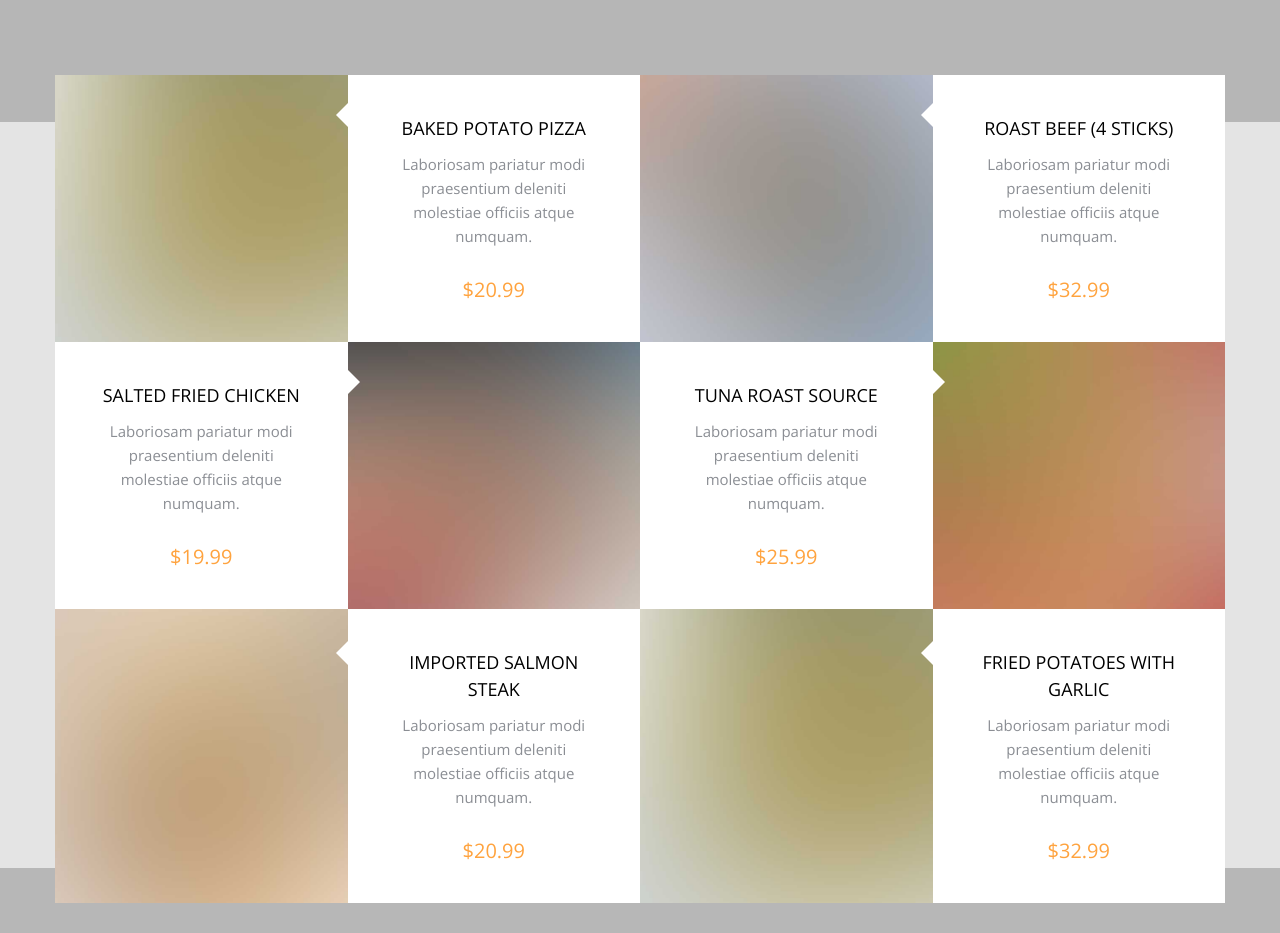
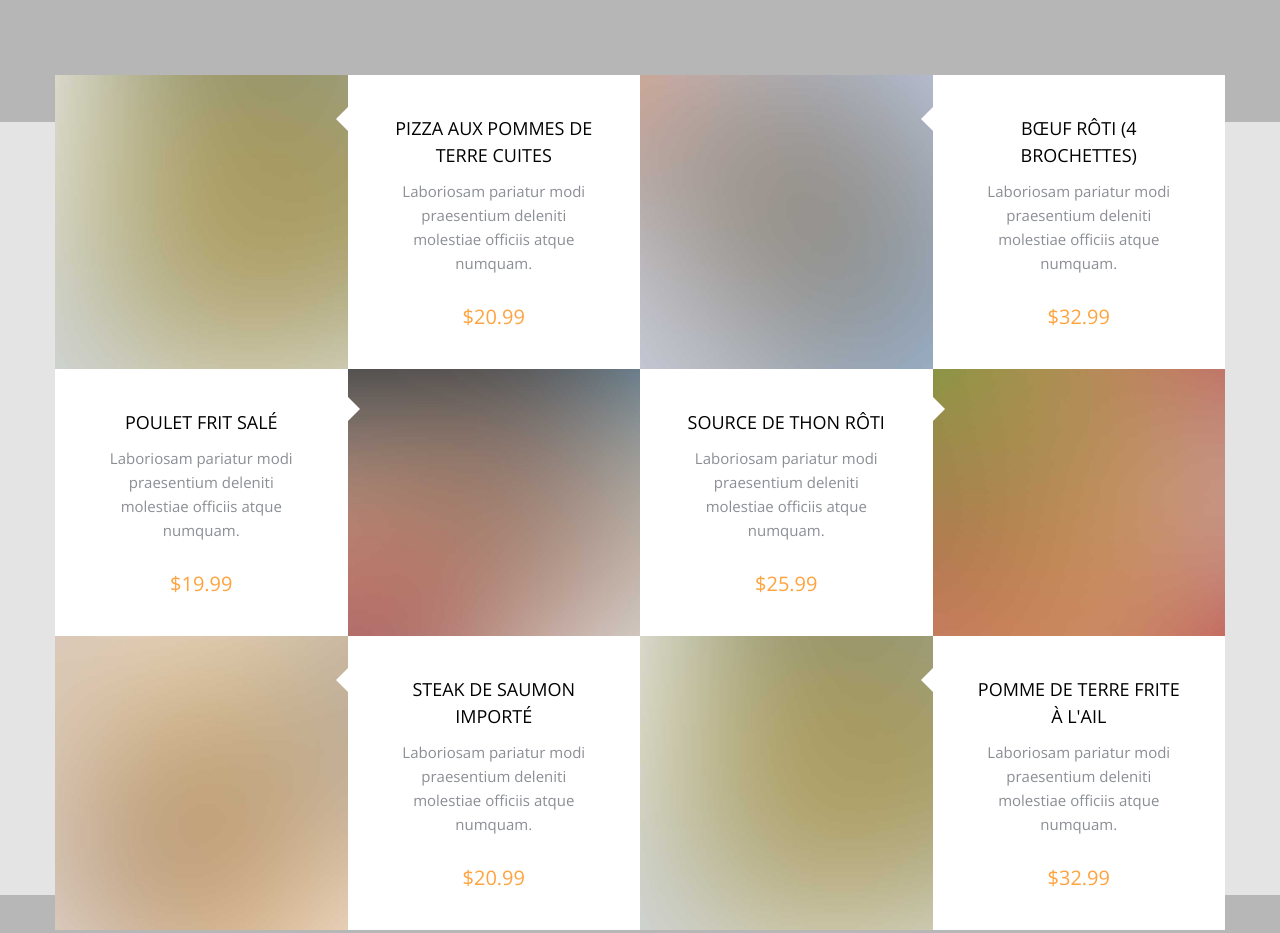
Before and after one commit to NguyenHuyHoangRennes2/SiteResto, a website: page resto/index.html in a window 1280 px wide. Shown: the part 1822-2755 px from the top of the page. Drawn offline with nearby package versions, Linux system fonts and the light colour scheme; files whose address does not match are found by name.

Commit message:
Changement le nom de chaque menu

```diff
--- a/resto/index.html
+++ b/resto/index.html
@@ -132,7 +132,7 @@
               <div class="probootstrap-cell probootstrap-animate" data-animate-effect="fadeIn">
                 <div class="image" style="background-image: url(img/img_square_1.jpg);"></div>
                 <div class="text text-center">
-                  <h3>Baked Potato Pizza</h3>
+                  <h3>Pizza aux pommes de terre cuites</h3>
                   <p>Laboriosam pariatur modi praesentium deleniti molestiae officiis atque numquam.</p>
                   <p class="price">$20.99</p>
                 </div>
@@ -140,7 +140,7 @@
               <div class="probootstrap-cell reverse probootstrap-animate" data-animate-effect="fadeIn">
                 <div class="image" style="background-image: url(img/img_square_2.jpg);"></div>
                 <div class="text text-center">
-                  <h3>Salted Fried Chicken</h3>
+                  <h3>Poulet frit salé</h3>
                   <p>Laboriosam pariatur modi praesentium deleniti molestiae officiis atque numquam.</p>
                   <p class="price">$19.99</p>
                 </div>
@@ -148,7 +148,7 @@
               <div class="probootstrap-cell probootstrap-animate" data-animate-effect="fadeIn">
                 <div class="image" style="background-image: url(img/img_square_3.jpg);"></div>
                 <div class="text text-center">
-                  <h3>Imported Salmon Steak</h3>
+                  <h3>Steak de Saumon importé</h3>
                   <p>Laboriosam pariatur modi praesentium deleniti molestiae officiis atque numquam.</p>
                   <p class="price">$20.99</p>
                 </div>
@@ -160,7 +160,7 @@
               <div class="probootstrap-cell probootstrap-animate" data-animate-effect="fadeIn">
                 <div class="image" style="background-image: url(img/img_square_4.jpg);"></div>
                 <div class="text text-center">
-                  <h3>Roast Beef (4 sticks)</h3>
+                  <h3>Bœuf rôti (4 brochettes)</h3>
                   <p>Laboriosam pariatur modi praesentium deleniti molestiae officiis atque numquam.</p>
                   <p class="price">$32.99</p>
                 </div>
@@ -168,7 +168,7 @@
               <div class="probootstrap-cell reverse probootstrap-animate" data-animate-effect="fadeIn">
                 <div class="image" style="background-image: url(img/img_square_5.jpg);"></div>
                 <div class="text text-center">
-                  <h3>Tuna Roast Source</h3>
+                  <h3>Source de thon rôti</h3>
                   <p>Laboriosam pariatur modi praesentium deleniti molestiae officiis atque numquam.</p>
                   <p class="price">$25.99</p>
                 </div>
@@ -176,7 +176,7 @@
               <div class="probootstrap-cell probootstrap-animate" data-animate-effect="fadeIn">
                 <div class="image" style="background-image: url(img/img_square_1.jpg);"></div>
                 <div class="text text-center">
-                  <h3>Fried Potatoes with Garlic</h3>
+                  <h3>Pomme de terre frite à l'ail</h3>
                   <p>Laboriosam pariatur modi praesentium deleniti molestiae officiis atque numquam.</p>
                   <p class="price">$32.99</p>
                 </div>
```
